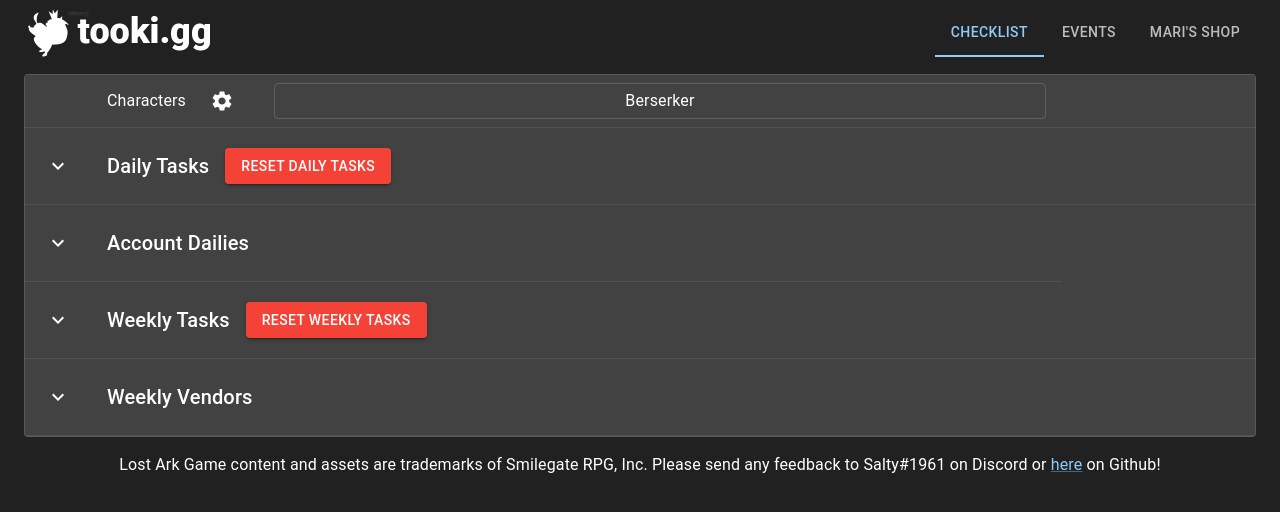
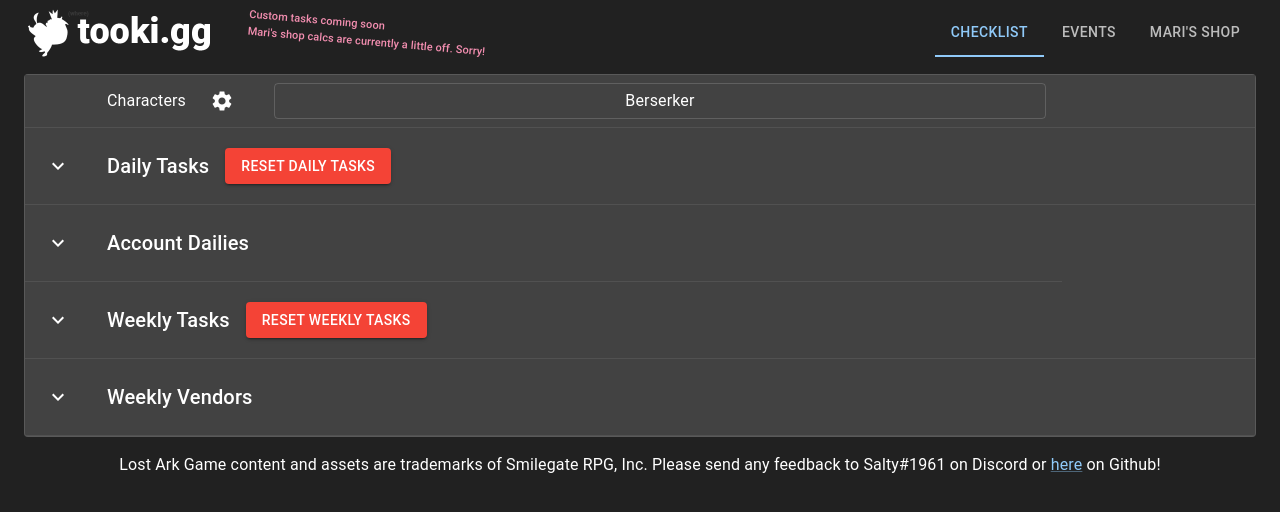
Before and after one commit to datmeal/tooki.gg-lostarkchecklist, a React (Create React App) app: page / in a window 1280 px wide. Shown: the top 512 px of the page. Built offline with nearby package versions, Linux system fonts and the light colour scheme.

Commit message:
Added little creator message thing at the top lol

```diff
--- a/src/App.js
+++ b/src/App.js
@@ -1020,10 +1020,25 @@ function App() {
             paddingTop: 1,
           }}
         >
-          <Grid item md={4} sm={6} xs={12}>
-            <Logo>
-              <img src={logo} alt="tooki.gg - Lost Ark Tools" />
-            </Logo>
+          <Grid item sm={6} xs={12}>
+            <Box
+              sx={{
+                display: "flex",
+                alignItems: "center",
+              }}
+            >
+              <Logo>
+                <img src={logo} alt="tooki.gg - Lost Ark Tools" />
+              </Logo>
+              <Typography
+                variant="subtitle2"
+                sx={{ transform: "rotate(5deg)", fontSize: 11 }}
+                color="secondary"
+              >
+                Custom tasks coming soon
+                <br /> Mari's shop calcs are currently a little off. Sorry!
+              </Typography>
+            </Box>
           </Grid>
           <Grid item>
             <Tabs
```
